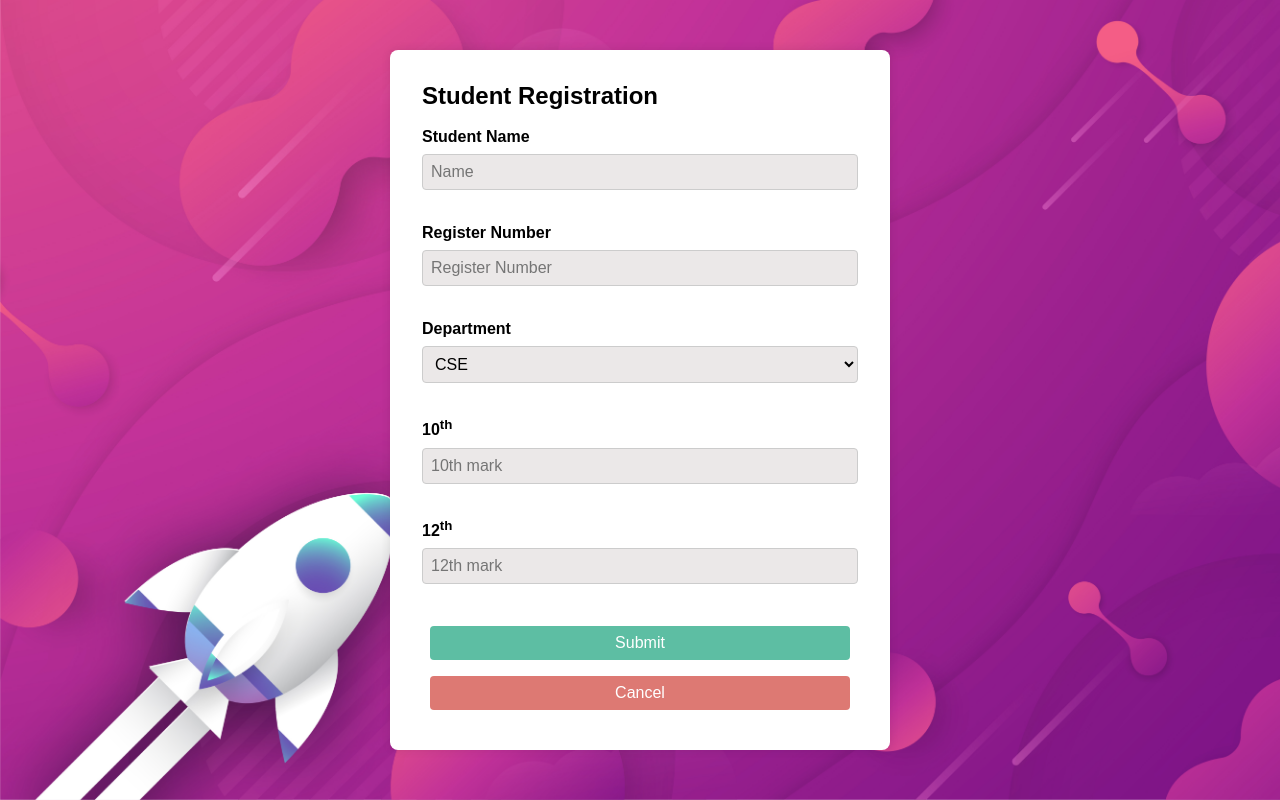
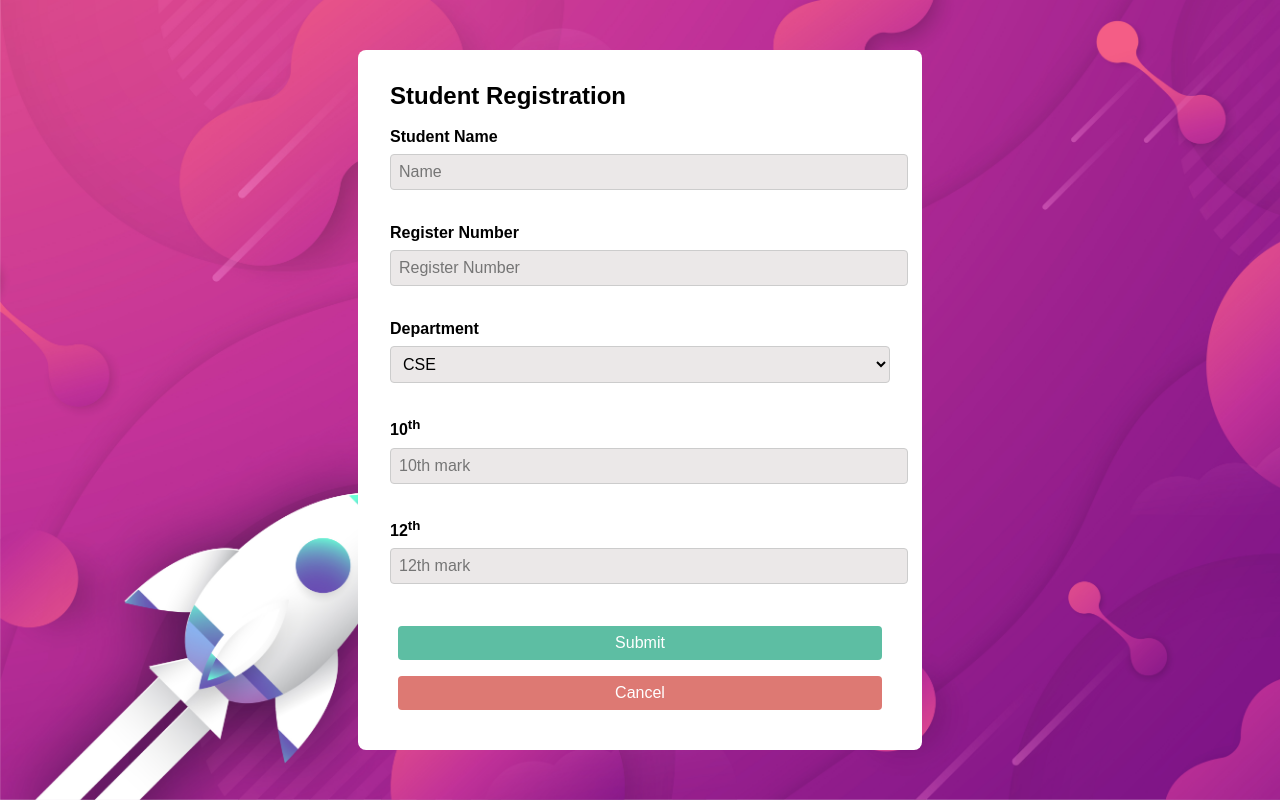
Before and after one commit to tamizhselvangt/Registration-Form, a plain HTML site: page index.html in a window 1280 px wide. Drawn offline with Linux system fonts and the light colour scheme.

Commit message:
Update style.css

```diff
--- a/style.css
+++ b/style.css
@@ -1,39 +1,4 @@
-/* body {
-  background-image: url("aseets/Fluid_background_2019_3-1-34.jpg");
-  background-repeat: no-repeat;
-  background-attachment: fixed;
-  background-size: cover;
-}
-.container {
-  display: flex;
-  border: 2px solid black;
-  top: 50%;
-  left: 50%;
-  margin: 10%;
-  padding: 10%;
-  justify-content: center;
-  align-items: center;
-}
-
-.form {
-  text-align: start;
-  align-items: center;
-  margin-top: 20px;
-}
-
-input {
-  border-style: groove;
-}
-
-@media screen and (min-device-width: 481px) and (max-device-width: 768px) {
-  .container {
-    margin: 40%;
-    padding: 10%;
-  }
-} */
-
 * {
-  box-sizing: border-box;
   margin: 0;
   padding: 0;
 }
@@ -53,7 +18,6 @@ body {
   background-color: #ffffff;
   padding: 2rem;
   border-radius: 8px;
-  box-shadow: 0 0 10px rgba(0, 0, 0, 0.1);
   width: 100%;
   max-width: 500px;
 }
```
